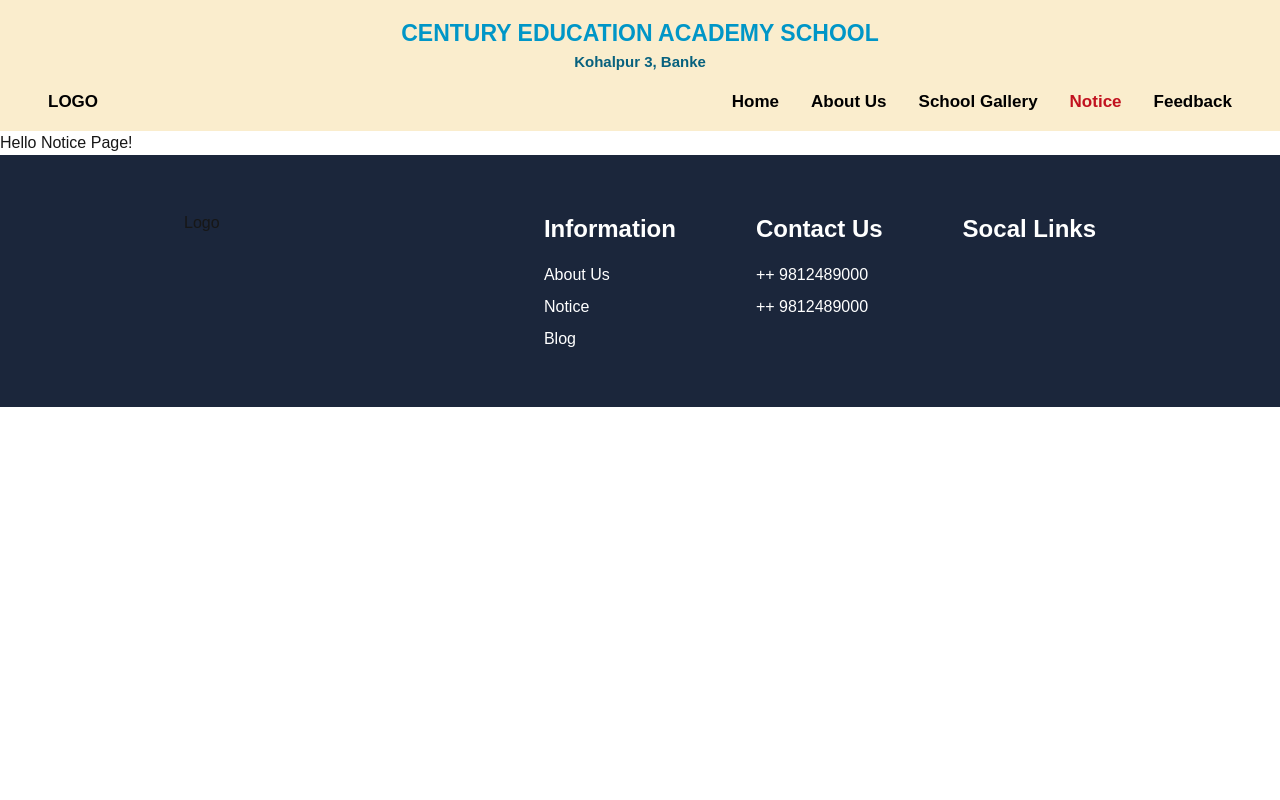
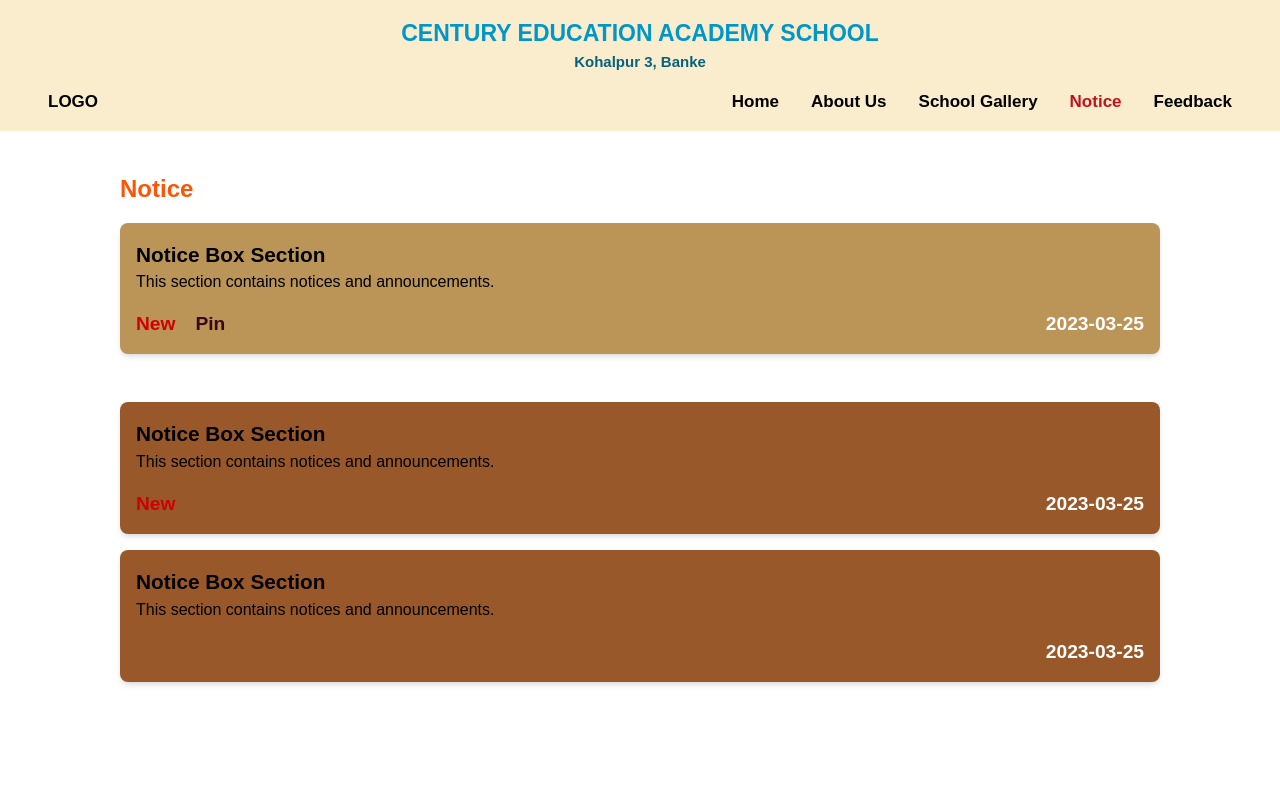
Before and after one commit to ShikharThaQuri/centruy-school-website, a Next.js app: page /Notice in a window 1280 px wide. Shown: the top 800 px of the page. Built offline with nearby package versions, Linux system fonts and the light colour scheme.

Commit message:
notice page half done

```diff
--- /dev/null
+++ b/src/app/(pages)/Notice/noticeBoxSecttion.tsx
@@ -0,0 +1,53 @@
+export default function NoticeBoxSection() {
+  return (
+    <>
+      <div className="flex flex-col gap-4">
+        <div className="p-4 bg-[#bb9457] rounded-lg shadow-md mb-[3rem]">
+          <h1 className="font-bold text-[1.3rem] ">Notice Box Section</h1>
+          <p>This section contains notices and announcements.</p>
+
+          <div className="flex justify-between items-center mt-4">
+            <div className="flex justify-end gap-5">
+              <p className="text-[#d00000] font-bold text-[1.2rem]">New</p>
+              <p className="text-[#370617] font-bold text-[1.2rem]">Pin</p>
+            </div>
+
+            <h2 className="text-right text-white font-bold text-[1.2rem]">
+              2023-03-25
+            </h2>
+          </div>
+        </div>
+      </div>
+
+      <div className="flex flex-col gap-4">
+        <div className="p-4 bg-[#99582a] rounded-lg shadow-md">
+          <h1 className="font-bold text-[1.3rem] ">Notice Box Section</h1>
+          <p>This section contains notices and announcements.</p>
+
+          <div className="flex justify-between items-center mt-4">
+            <div className="flex justify-end gap-5">
+              <p className="text-[#d00000] font-bold text-[1.2rem]">New</p>
+            </div>
+
+            <h2 className="text-right text-white font-bold text-[1.2rem]">
+              2023-03-25
+            </h2>
+          </div>
+        </div>
+
+        <div className="p-4 bg-[#99582a] rounded-lg shadow-md">
+          <h1 className="font-bold text-[1.3rem] ">Notice Box Section</h1>
+          <p>This section contains notices and announcements.</p>
+
+          <div className="flex justify-between items-center mt-4">
+            <div className="flex justify-end gap-5"></div>
+
+            <h2 className="text-right text-white font-bold text-[1.2rem]">
+              2023-03-25
+            </h2>
+          </div>
+        </div>
+      </div>
+    </>
+  );
+}
--- a/src/app/(pages)/Notice/page.tsx
+++ b/src/app/(pages)/Notice/page.tsx
@@ -1,7 +1,12 @@
+import NoticeBoxSection from "./noticeBoxSecttion";
+
 export default function NoticePage() {
   return (
-    <div>
-      <h1>Hello Notice Page!</h1>
-    </div>
+    <main className="bg-white min-h-screen text-black px-[120px] py-10">
+      <h1 className="text-[1.5rem] font-bold text-[#fb5607] mb-[1rem]">
+        Notice
+      </h1>
+      <NoticeBoxSection />
+    </main>
   );
 }
--- a/src/app/(pages)/School-Gallery/page.tsx
+++ b/src/app/(pages)/School-Gallery/page.tsx
@@ -1,7 +1,7 @@
 export default function SchoolGalleryPage() {
   return (
-    <div>
+    <main className="bg-white min-h-screen text-black">
       <h1>Hello School Gallery Page!</h1>
-    </div>
+    </main>
   );
 }
```
